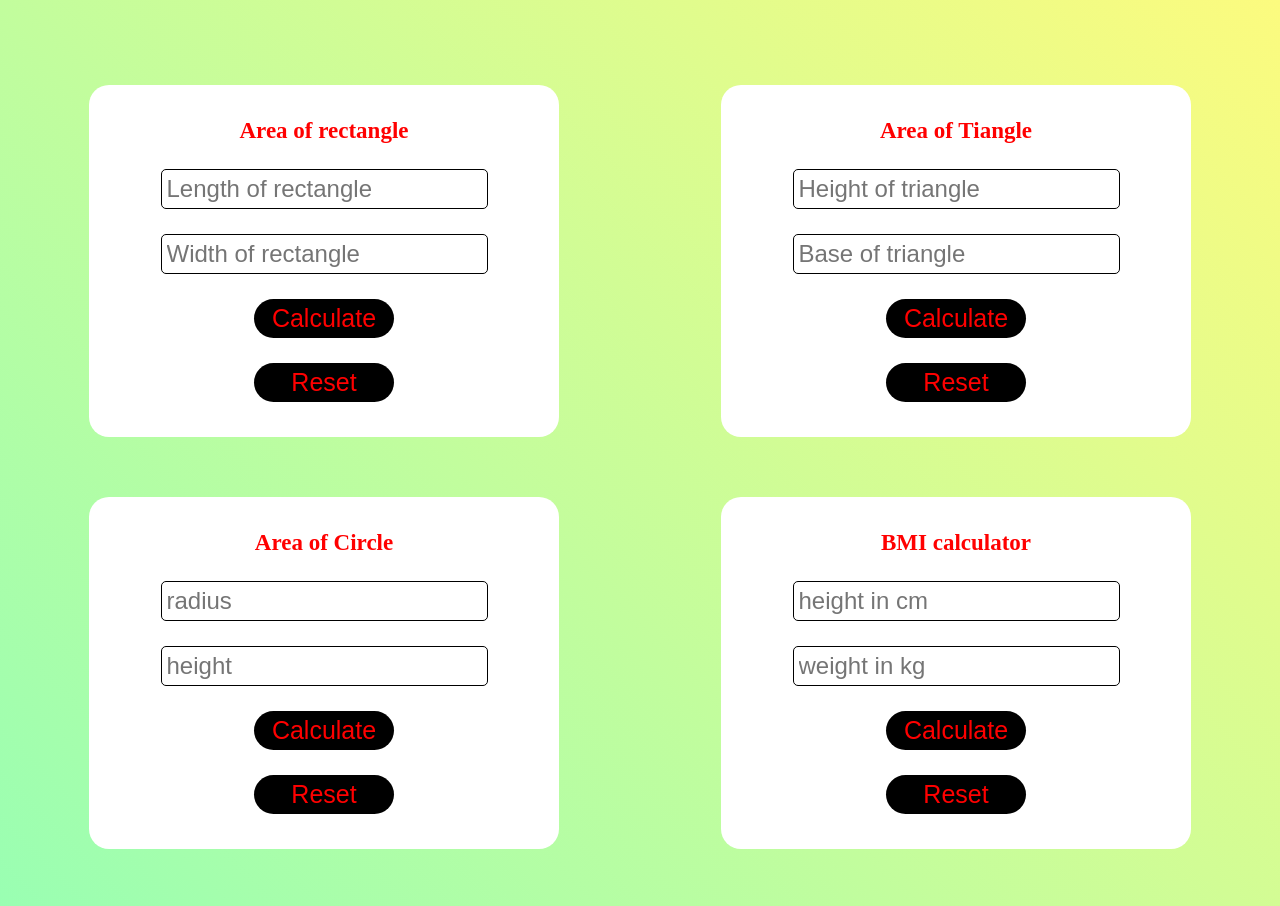
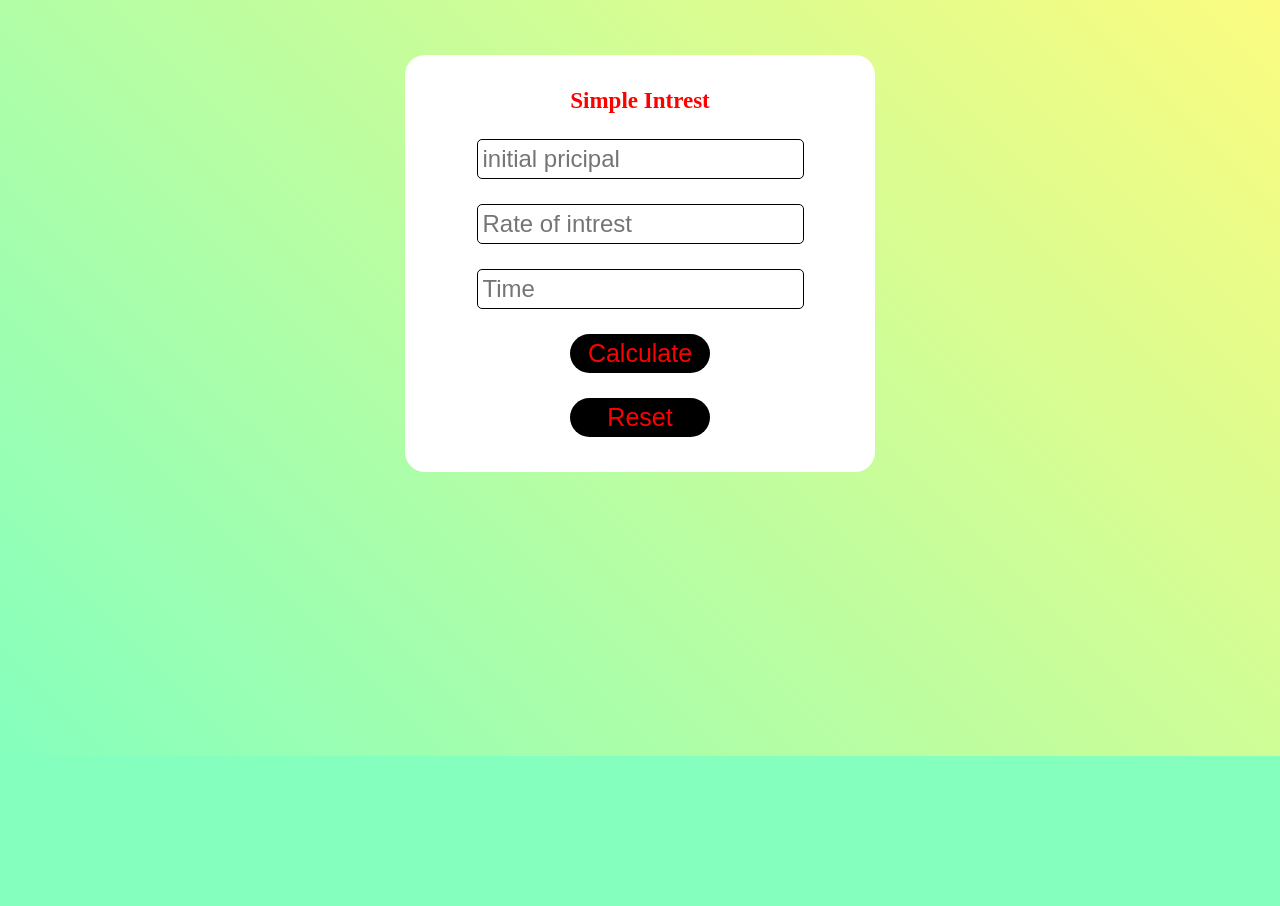
Before and after one commit to Jayesh158/Web-applications, a plain HTML site: page calculator.html in a window 1280 px wide. Shown: the part 73-979 px from the top of the page. After the commit the page ends 829 px from the top, so only its background shows below. Drawn offline with Linux system fonts and the light colour scheme.

Commit message:
Final updates

```diff
--- a/calculator.html
+++ b/calculator.html
@@ -11,18 +11,7 @@
         background-image: linear-gradient(45deg, #85FFBD 0%, #FFFB7D 100%);
         min-height: 100vh;
     }
-    .main-container{
-        display: flex;
-        justify-content: space-around;
-    }
     .container{
-        background-color: #fff;
-        width: 450px;
-        margin: 30px 40px;
-        padding: 10px;
-        border-radius: 20px;
-    }
-    .simple-container{
         background-color: #fff;
         width: 450px;
         margin: 30px auto;
@@ -62,77 +51,15 @@
         font-size: 25px;
     }
     @media screen and (max-width: 768px){
-        .main-container{
-            display: flex;
-            flex-direction: column;
-        }
         .container{
-            width: 80%;
-        }
-        .simple-container{
             width: 80%;
         }
     }
 </style>
 <body>
     <h1 class="app-title">Calculator</h1>
-    <div class="main-container">
-    <div class="container">
-        <h3 class="text">Area of rectangle</h3>
-        <input type="text" placeholder="Length of rectangle" class="num" id="num1">
-        <input type="text" placeholder="Width of rectangle" class="num" id="num2">
-        <p class="text" id="answer"></p>
-        <button type="button" class="app-btn" onclick="calculateRectangleArea()">
-            Calculate
-        </button>
-        <button type="button" class="app-btn" onclick="resetRectangle()">
-            Reset
-        </button>
-    </div>
 
     <div class="container">
-        <h3 class="text">Area of Tiangle</h3>
-        <input type="text" placeholder="Height of triangle" class="num" id="height">
-        <input type="text" placeholder="Base of triangle" class="num" id="base">
-        <p class="text" id="finalans"></p>
-        <button type="button" class="app-btn" onclick="calculateTriangleArea()">
-            Calculate
-        </button>
-        <button type="button" class="app-btn" onclick="resetTriangle()">
-            Reset
-        </button>
-    </div>
-    </div>
-
-    <div class="main-container">
-        <div class="container">
-            <h3 class="text">Area of Circle</h3>
-            <input type="text" placeholder="radius" class="num" id="radii">
-            <input type="text" placeholder="height" class="num" id="high">
-            <p class="text" id="circle"></p>
-            <button type="button" class="app-btn" onclick="calculateCircleArea()">
-                Calculate
-            </button>
-            <button type="button" class="app-btn" onclick="resetCircle()">
-                Reset
-            </button>
-        </div>
-
-        <div class="container">
-            <h3 class="text">BMI calculator</h3>
-            <input type="text" placeholder="height in cm" class="num" id="foot">
-            <input type="text" placeholder="weight in kg" class="num" id="weight">
-            <p class="text" id="calculation"></p>
-            <button type="button" class="app-btn" onclick="calculateBMI()">
-                Calculate
-            </button>
-            <button type="button" class="app-btn" onclick="resetBMI()">
-                Reset
-            </button>
-        </div>
-    </div>
-
-    <div class="simple-container">
         <h3 class="text">Simple Intrest</h3>
         <input type="text" placeholder="initial pricipal" class="num" id="principal">
         <input type="text" placeholder="Rate of intrest" class="num" id="rate">
@@ -146,38 +73,6 @@
         </button>
     </div>
 <script>
-    function calculateRectangleArea(){
-        const input1 = document.getElementById("num1");
-        const input2 = document.getElementById("num2");
-        const total = parseInt(input1.value) * parseInt(input2.value)
-        const finalans = document.getElementById("answer")
-        finalans.innerHTML = `Answer:- ${total} m<sup>2</sup>`;
-    }
-    function resetRectangle(){
-        const input1 = document.getElementById("num1");
-        const input2 = document.getElementById("num2");
-        const finalans = document.getElementById("answer")
-        input1.value = "";
-        input2.value = "";
-        finalans.innerText = "";
-    }
-
-    function calculateTriangleArea(){
-        const input1 = document.getElementById("height");
-        const input2 = document.getElementById("base");
-        const total = 0.5 * parseFloat(input1.value) * parseFloat(input2.value)
-        const finalans = document.getElementById("finalans")
-        finalans.innerHTML = `Answer:- ${total} m<sup>2</sup>`;
-    }
-    function resetTriangle(){
-        const input1 = document.getElementById("height");
-        const input2 = document.getElementById("base");
-        const finalans = document.getElementById("finalans")
-        input1.value = "";
-        input2.value = "";
-        finalans.innerText = "";
-    }
-
     function calculateSimpleIntrest(){
         const input1 = document.getElementById("principal");
         const input2 = document.getElementById("rate");
@@ -196,36 +91,6 @@
         input3.value = "";
         finalans.innerText = "";
     }
-    function calculateBMI(){
-        const input1 = document.getElementById("foot");
-        const input2 = document.getElementById("weight");
-        const total =  parseFloat(input2.value)/(parseFloat(input1.value/100) * parseFloat(input1.value/100))
-        const finalans = document.getElementById("calculation")
-        finalans.innerHTML = `Answer:- ${total} Kg/m<sup>2</sup> `;
-    }
-    function resetBMI(){
-        const input1 = document.getElementById("foot");
-        const input2 = document.getElementById("weight");
-        const finalans = document.getElementById("calculation")
-        input1.value = "";
-        input2.value = "";
-        finalans.innerText = "";
-    }
-    function calculateCircleArea(){
-        const input1 = document.getElementById("radii");
-        const input2 = document.getElementById("high");
-        const total = 3.14 * parseInt(input1.value) * parseInt(input1.value) * parseInt(input2.value)
-        const finalans = document.getElementById("circle")
-        finalans.innerHTML = `Answer:- ${total} m<sup>2</sup>`;
-    }
-    function resetCircle(){
-        const input1 = document.getElementById("radii");
-        const input2 = document.getElementById("high");
-        const finalans = document.getElementById("circle")
-        input1.value = "";
-        input2.value = "";
-        finalans.innerText = "";
-    }
 </script>
 </body>
 </html>
```
